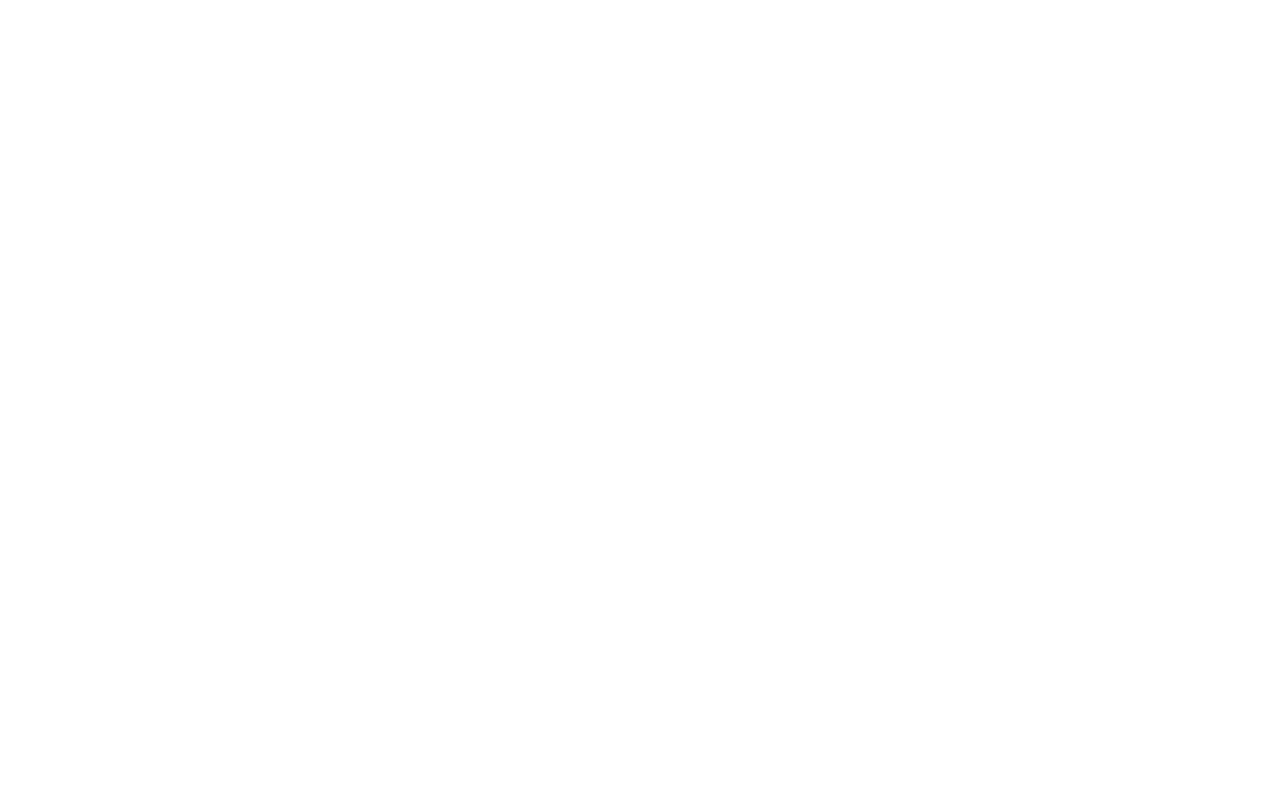
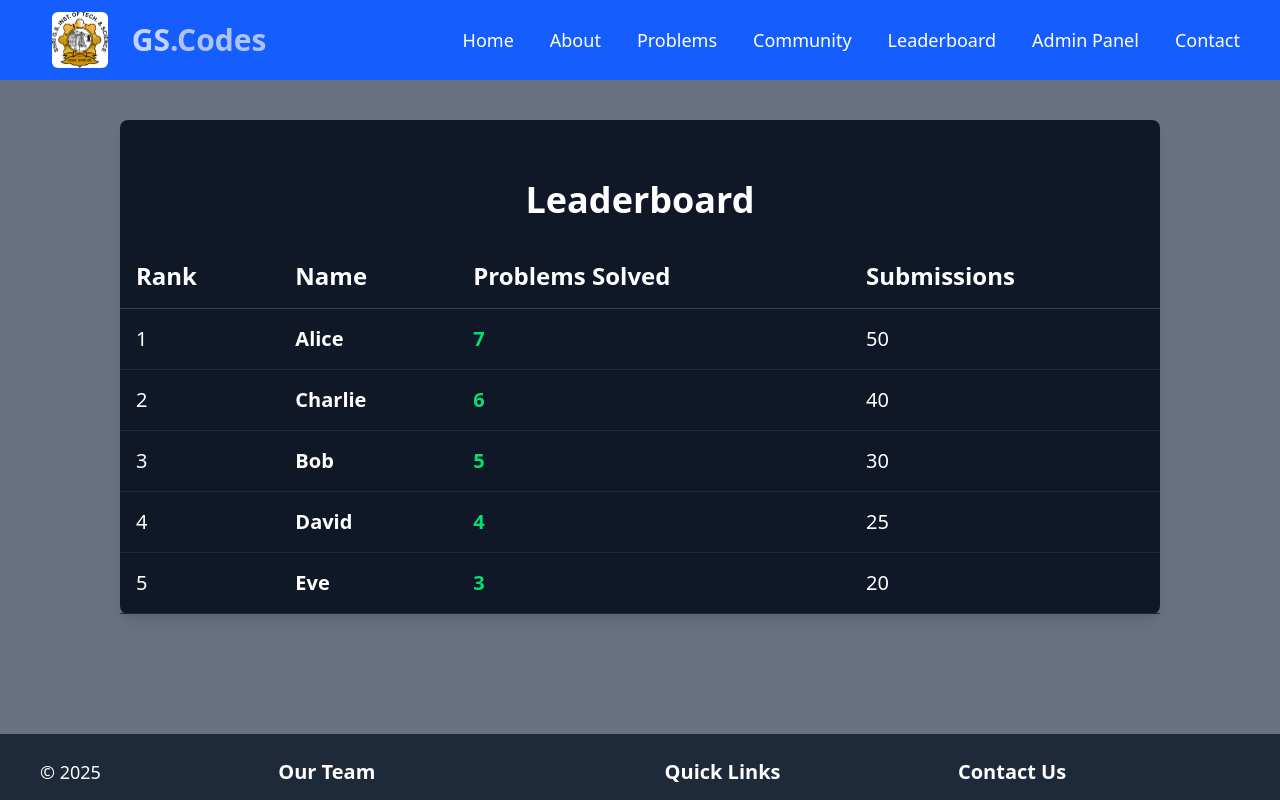
Before and after one commit to tanushachoudhary/GSCodes, a React (Vite) app in the folder frontend/gscode/: page /leaderboard in a window 1280 px wide. Before the commit this address had no page. Shown: the top 800 px of the page. Built offline with nearby package versions, Linux system fonts and the light colour scheme.

Commit message:
added:leaderboard

```diff
--- a/frontend/gscode/src/App.jsx
+++ b/frontend/gscode/src/App.jsx
@@ -10,6 +10,7 @@
 import ProblemDetail from "./components/ProblemDetail";
 import HomePage from "./Pages/HomePage";
 import ContactUs from "./Pages/ContactUs";
+import LeaderBoardPage from "./Pages/LeaderBoardPage";
 
 function App() {
   return (
@@ -22,6 +23,7 @@
         <Route path="/profile" element={<Profile />} />
         <Route path="/community" element={<Community />} />
         <Route path="/contact" element={<ContactUs />} />
+        <Route path="/leaderboard" element={<LeaderBoardPage/>} />
       </Routes>
     </BrowserRouter>
   );
--- a/frontend/gscode/src/Components/Header.jsx
+++ b/frontend/gscode/src/Components/Header.jsx
@@ -19,7 +19,7 @@
 
         <div className="hidden md:flex space-x-9 text-white mr-2">
         <Link
-            className="hover:bg-gray-300 hover:text-blue-600 text-lg"
+            className="hover:bg-gray-300 hover:text-blue-600 text-lg "
             to="/"
           >
             Home
@@ -48,7 +48,7 @@
           </Link>
           <Link
             className="hover:bg-gray-300 hover:text-blue-600 text-lg"
-            to="/"
+            to="/leaderboard"
           >
             Leaderboard
           </Link>
--- /dev/null
+++ b/frontend/gscode/src/Components/LeaderBoard.jsx
@@ -0,0 +1,43 @@
+import React from "react";
+
+const LeaderBoard = () => {
+  // Demo user data
+  const users = [
+    { id: 1, name: "Alice", problemsSolved: 7, submissions: 50 },
+    { id: 2, name: "Bob", problemsSolved: 5, submissions: 30 },
+    { id: 3, name: "Charlie", problemsSolved: 6, submissions: 40 },
+    { id: 4, name: "David", problemsSolved: 4, submissions: 25 },
+    { id: 5, name: "Eve", problemsSolved: 3, submissions: 20 }
+  ];
+
+  // Sort users by problems solved in descending order
+  const sortedUsers = [...users].sort((a, b) => b.problemsSolved - a.problemsSolved);
+
+  return (
+    <div className="w-full pt-15 bg-gray-900 text-white rounded-lg shadow-lg">
+      <h2 className="text-4xl font-bold text-center mb-6">Leaderboard</h2>
+      <table className="w-full text-left border-collapse text-xl">
+        <thead>
+          <tr className="border-b border-gray-700 text-2xl">
+            <th className="p-4">Rank</th>
+            <th className="p-4">Name</th>
+            <th className="p-4">Problems Solved</th>
+            <th className="p-4">Submissions</th>
+          </tr>
+        </thead>
+        <tbody>
+          {sortedUsers.map((user, index) => (
+            <tr key={user.id} className="border-b border-gray-800 hover:bg-gray-800 text-xl">
+              <td className="p-4">{index + 1}</td>
+              <td className="p-4 font-semibold">{user.name}</td>
+              <td className="p-4 text-green-400 font-bold">{user.problemsSolved}</td>
+              <td className="p-4">{user.submissions}</td>
+            </tr>
+          ))}
+        </tbody>
+      </table>
+    </div>
+  );
+};
+
+export default LeaderBoard;
--- /dev/null
+++ b/frontend/gscode/src/Pages/LeaderBoardPage.jsx
@@ -0,0 +1,20 @@
+import React from 'react'
+import LeaderBoard from '../components/LeaderBoard'
+import Header from '../components/Header'
+import Footer from '../components/Footer'
+
+function LeaderBoardPage() {
+  return (
+    <div className="flex flex-col min-h-screen">
+      <Header />
+      <div className="flex-grow flex justify-center bg-gray-500">
+        <div className="w-full p-30">
+          <LeaderBoard />
+        </div>
+      </div>
+      <Footer />
+    </div>
+  )
+}
+
+export default LeaderBoardPage
--- a/frontend/gscode/src/components/Community.jsx
+++ b/frontend/gscode/src/components/Community.jsx
@@ -1,46 +1,87 @@
-import React, { useState } from "react";
+import React, { useState, useEffect } from "react";
 import tesimage from "../assets/Test_image.png";
 import Header from "./Header";
 import Footer from "./Footer";
 
+const loggedInUserId = 1001; // Simulate logged-in user ID
+
 const demoPosts = [
   {
     id: 1,
+    userId: 1000,
     user: "GS.Codes",
     content: "Welcome to GS.Codes",
     image: tesimage,
     comments: [
-      { id: 1, user: "Teesha", content: "Thank You!!!!", replies: [] },
-      {
-        id: 2,
-        user: "Tanusha",
-        content: "Great work!",
-        replies: [],
-      },
+      { id: 1, userId: 1002, user: "Teesha", content: "Thank You!!!!", replies: [] },
+      { id: 2, userId: 1003, user: "Tanusha", content: "Great work!", replies: [] },
     ],
   },
 ];
 
+const CommentInput = ({ onAddComment }) => {
+  const [commentText, setCommentText] = useState("");
+
+  return (
+    <div className="mt-2 flex gap-2">
+      <input
+        type="text"
+        className="border p-2 rounded w-full"
+        placeholder="Add a comment..."
+        value={commentText}
+        onChange={(e) => setCommentText(e.target.value)}
+      />
+      <button
+        onClick={() => {
+          if (commentText.trim()) {
+            onAddComment(commentText);
+            setCommentText("");
+          }
+        }}
+        className="bg-green-500 text-white px-3 py-2 rounded"
+      >
+        Comment
+      </button>
+    </div>
+  );
+};
+
 const CommunityPage = () => {
   const [posts, setPosts] = useState(demoPosts);
   const [newPost, setNewPost] = useState({ content: "", image: null });
-  const [newComments, setNewComments] = useState({});
+
+  useEffect(() => {
+    return () => {
+      posts.forEach((post) => {
+        if (post.image && typeof post.image === "string") {
+          URL.revokeObjectURL(post.image);
+        }
+      });
+    };
+  }, [posts]);
 
   const handlePostUpload = () => {
-    if (!newPost.content) return;
+    if (!newPost.content.trim()) return;
+
+    let imageUrl = null;
+    if (newPost.image) {
+      imageUrl = URL.createObjectURL(newPost.image);
+    }
+
     const newEntry = {
       id: posts.length + 1,
+      userId: loggedInUserId,
       user: "You",
       content: newPost.content,
-      image: newPost.image ? URL.createObjectURL(newPost.image) : null,
+      image: imageUrl,
       comments: [],
     };
-    setPosts([newEntry, ...posts]);
+
+    setPosts((prevPosts) => [newEntry, ...prevPosts]);
     setNewPost({ content: "", image: null });
   };
 
-  const handleAddComment = (postId) => {
-    if (!newComments[postId]) return;
+  const handleAddComment = (postId, commentText) => {
     setPosts((prevPosts) =>
       prevPosts.map((post) =>
         post.id === postId
@@ -50,8 +91,9 @@
                 ...post.comments,
                 {
                   id: post.comments.length + 1,
+                  userId: loggedInUserId,
                   user: "You",
-                  content: newComments[postId],
+                  content: commentText,
                   replies: [],
                 },
               ],
@@ -59,7 +101,6 @@
           : post
       )
     );
-    setNewComments((prev) => ({ ...prev, [postId]: "" }));
   };
 
   return (
@@ -72,17 +113,13 @@
             className="w-full p-2 border rounded"
             placeholder="What's on your mind?"
             value={newPost.content}
-            onChange={(e) =>
-              setNewPost({ ...newPost, content: e.target.value })
-            }
+            onChange={(e) => setNewPost({ ...newPost, content: e.target.value })}
           />
           <div className="flex items-center gap-2 mt-2">
             <input
               type="file"
               className="border p-2 rounded"
-              onChange={(e) =>
-                setNewPost({ ...newPost, image: e.target.files[0] })
-              }
+              onChange={(e) => setNewPost({ ...newPost, image: e.target.files[0] })}
             />
             <button
               onClick={handlePostUpload}
@@ -96,40 +133,19 @@
         {/* Post Feed */}
         {posts.map((post) => (
           <div key={post.id} className="p-4 shadow-md border rounded-lg">
-            <h3 className="font-semibold">{post.user}</h3>
+            <h3 className="font-semibold">
+              {post.userId === loggedInUserId ? "You" : post.user}
+            </h3>
             <p>{post.content}</p>
-            {post.image && (
-              <img src={post.image} alt="post" className="mt-2 rounded" />
-            )}
+            {post.image && <img src={post.image} alt="post" className="mt-2 rounded" />}
             <div className="mt-2 text-sm text-gray-500">Comments:</div>
             {post.comments.map((comment) => (
               <div key={comment.id} className="ml-4 mt-2">
-                <strong>{comment.user}</strong>: {comment.content}
-                {comment.replies.map((reply) => (
-                  <div key={reply.id} className="ml-4 text-gray-600">
-                    <strong>{reply.user}</strong>: {reply.content}
-                  </div>
-                ))}
+                <strong>{comment.userId === loggedInUserId ? "You" : comment.user}</strong>:{" "}
+                {comment.content}
               </div>
             ))}
-            {/* Add Comment Section */}
-            <div className="mt-2 flex gap-2">
-              <input
-                type="text"
-                className="border p-2 rounded w-full"
-                placeholder="Add a comment..."
-                value={newComments[post.id] || ""}
-                onChange={(e) =>
-                  setNewComments({ ...newComments, [post.id]: e.target.value })
-                }
-              />
-              <button
-                onClick={() => handleAddComment(post.id)}
-                className="bg-green-500 text-white px-3 py-2 rounded"
-              >
-                Comment
-              </button>
-            </div>
+            <CommentInput onAddComment={(text) => handleAddComment(post.id, text)} />
           </div>
         ))}
       </div>
--- a/frontend/gscode/src/components/Footer.jsx
+++ b/frontend/gscode/src/components/Footer.jsx
@@ -48,7 +48,7 @@
           <h3 className="text-xl font-semibold">Contact Us</h3>
           <p>Email: <a href="mailto:gs.codes@gmail.com" className="hover:underline text-gray-300">gs.codes@gmail.com</a></p>
           <p>Phone: <a href="tel:+919876543210" className="hover:underline text-gray-300">+91 ***** 43210</a></p>
-          <p>Add: 23 Sir M. Visvesvaraya Marg,</p>
+          <p>Address: 23 Sir M. Visvesvaraya Marg,</p>
           <p>Indore, Madhya Pradesh 452003</p>
         </div>
       </div>
```
Also changed, not shown: 1 other file (tests, documents, lock files or other folders).
